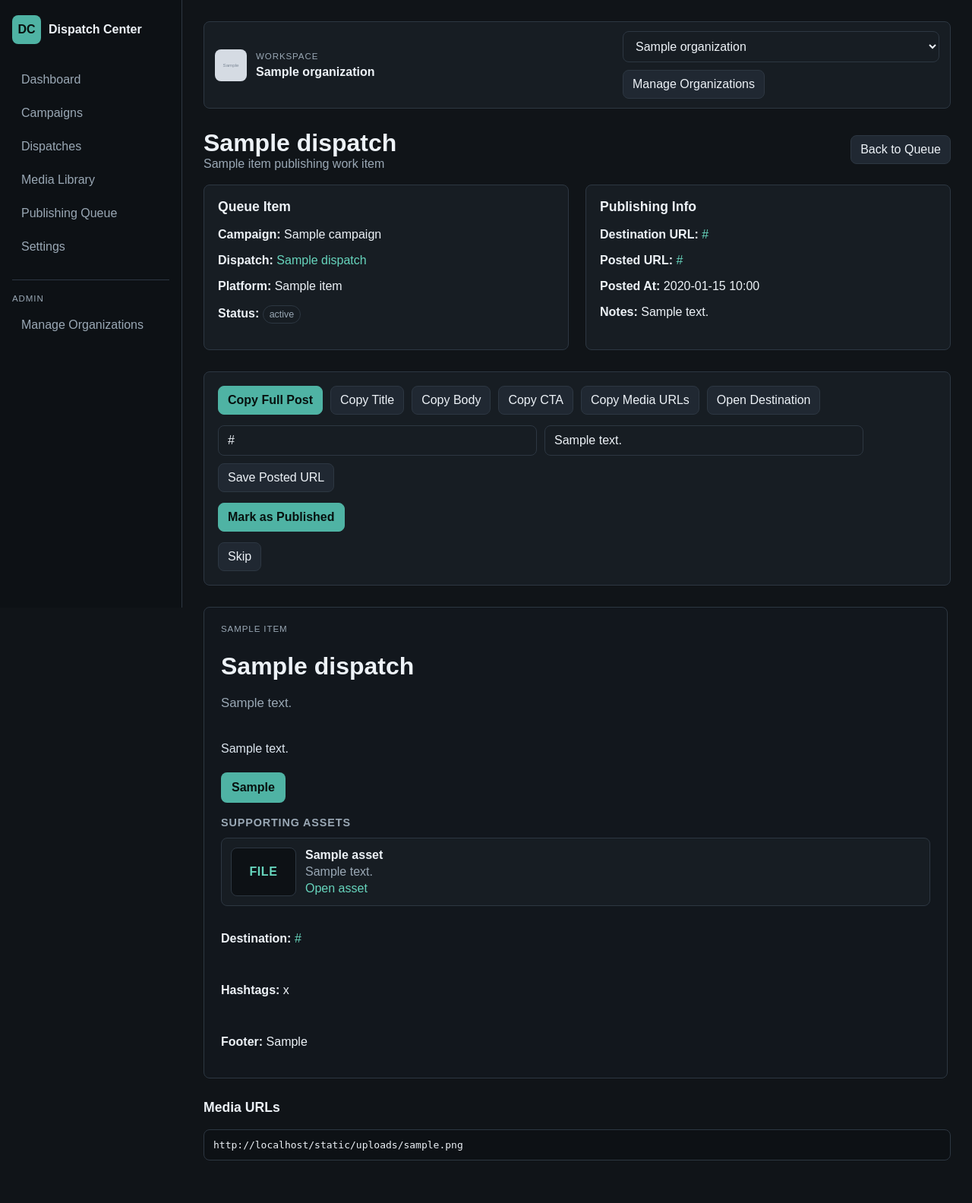
After one commit to johnrcash-cyber/dispatch-center, a Flask app: page /queue/1 in a window 1280 px wide. The commit adds this page. Shown: the whole page at 76% size. Run offline with Flask 3, Linux system fonts and the light colour scheme; tables that the repository leaves empty hold one stand-in row (values such as "Sample post"); grey boxes marked "Sample" are stand-in pictures.

Commit message:
afterimage addition

```diff
--- a/dispatch_center/routes/queue.py
+++ b/dispatch_center/routes/queue.py
@@ -14,10 +14,24 @@ queue_bp = Blueprint("queue", __name__, url_prefix="/queue")
 def publishing_queue():
     queue_items = (
         publishing_queue_query()
-        .order_by(PublishingQueueItem.updated_at.desc())
+        .order_by(PublishingQueueItem.created_at.desc())
         .all()
     )
     return render_template("queue/list.html", queue_items=queue_items)
+
+
+@queue_bp.route("/<int:item_id>")
+def queue_item_detail(item_id):
+    item = publishing_queue_query().filter(PublishingQueueItem.id == item_id).first_or_404()
+    media_urls, media_groups = build_media_context(item)
+    full_post = build_full_post(item, media_urls)
+    return render_template(
+        "queue/detail.html",
+        item=item,
+        media_urls=media_urls,
+        media_groups=media_groups,
+        full_post=full_post,
+    )
 
 
 @queue_bp.route("/<int:item_id>/publish", methods=["POST"])
@@ -30,7 +44,7 @@ def mark_published(item_id):
     db.session.commit()
     # Future publishing automation or webhook callbacks can write richer history here.
     flash(f"{item.platform_name} marked as published.", "success")
-    return redirect(url_for("queue.publishing_queue"))
+    return redirect(url_for("queue.queue_item_detail", item_id=item.id))
 
 
 @queue_bp.route("/<int:item_id>/save", methods=["POST"])
@@ -40,7 +54,7 @@ def save_posted_url(item_id):
     item.notes = form_text(request.form, "notes") or item.notes
     db.session.commit()
     flash(f"{item.platform_name} queue item saved.", "success")
-    return redirect(url_for("queue.publishing_queue"))
+    return redirect(url_for("queue.queue_item_detail", item_id=item.id))
 
 
 @queue_bp.route("/<int:item_id>/skip", methods=["POST"])
@@ -50,4 +64,64 @@ def skip_item(item_id):
     item.notes = form_text(request.form, "notes") or item.notes
     db.session.commit()
     flash(f"{item.platform_name} skipped.", "success")
-    return redirect(url_for("queue.publishing_queue"))
+    return redirect(url_for("queue.queue_item_detail", item_id=item.id))
+
+
+def build_media_context(item):
+    usage_order = [
+        "Hero Image",
+        "Banner",
+        "Thumbnail",
+        "Gallery",
+        "Video",
+        "Audio",
+        "Attachment",
+        "Supporting Asset",
+        "Logo",
+    ]
+    groups = {usage_type: [] for usage_type in usage_order}
+    urls = []
+    seen_asset_ids = set()
+    seen_urls = set()
+
+    for link in item.dispatch.media_links:
+        asset = link.media_asset
+        url = media_asset_url(asset, external=True)
+        if url and url not in seen_urls:
+            urls.append(url)
+            seen_urls.add(url)
+
+        if asset.id in seen_asset_ids:
+            continue
+        seen_asset_ids.add(asset.id)
+
+        usage_type = link.usage_type if link.usage_type in groups else "Supporting Asset"
+        groups[usage_type].append(link)
+
+    return urls, groups
+
+
+def build_full_post(item, media_urls):
+    parts = [
+        item.dispatch.title,
+        item.dispatch.summary,
+        item.dispatch.primary_body,
+        item.dispatch.call_to_action,
+        item.destination_url,
+    ]
+    if media_urls:
+        parts.append("\n".join(media_urls))
+    if item.platform_setting:
+        parts.extend(
+            [
+                item.platform_setting.default_hashtags,
+                item.platform_setting.default_footer,
+            ]
+        )
+    return "\n\n".join(part.strip() for part in parts if part and part.strip())
+
+
+def media_asset_url(asset, external=False):
+    if asset.filename:
+        return url_for("static", filename=f"uploads/{asset.filename}", _external=external)
+    return asset.url or ""
--- a/dispatch_center/static/styles.css
+++ b/dispatch_center/static/styles.css
@@ -121,6 +121,32 @@ pre { background: #0d1115; border: 1px solid var(--line); border-radius: var(--r
 .section-note { margin: 0; color: var(--muted); }
 .queue-list { display: grid; gap: 16px; }
 .publish-form input { max-width: 420px; }
+.empty-panel {
+    border: 1px solid var(--line);
+    border-radius: var(--radius);
+    background: var(--panel);
+    padding: 22px;
+    display: grid;
+    gap: 14px;
+    justify-items: start;
+}
+.empty-panel p { margin: 0; color: var(--muted); }
+.queue-workbench {
+    border: 1px solid var(--line);
+    border-radius: var(--radius);
+    background: var(--panel);
+    padding: 18px;
+    display: grid;
+    gap: 14px;
+    margin-bottom: 28px;
+}
+.queue-detail-preview,
+.media-url-panel {
+    margin-bottom: 28px;
+}
+.queue-final-preview {
+    max-width: 1040px;
+}
 .organization-picker { display: grid; grid-template-columns: repeat(auto-fill, minmax(260px, 1fr)); gap: 16px; }
 .organization-card {
     display: grid;
--- /dev/null
+++ b/dispatch_center/templates/queue/detail.html
@@ -0,0 +1,209 @@
+{% extends "base.html" %}
+{% from "macros.html" import status_badge %}
+{% block title %}{{ item.dispatch.title }} | Publishing Queue | Dispatch Center{% endblock %}
+{% block content %}
+{% macro asset_url(asset) -%}
+    {{ url_for('static', filename='uploads/' ~ asset.filename) if asset.filename else asset.url }}
+{%- endmacro %}
+
+{% macro image_figure(link, class_name="") %}
+    {% set asset = link.media_asset %}
+    {% set url = asset_url(asset)|trim %}
+    {% if url and asset.asset_type == "Image" %}
+        <figure class="{{ class_name }}">
+            <img src="{{ url }}" alt="{{ asset.alt_text or asset.title }}">
+            <figcaption>{{ asset.title }}</figcaption>
+        </figure>
+    {% endif %}
+{% endmacro %}
+
+{% macro linked_asset(link) %}
+    {% set asset = link.media_asset %}
+    {% set url = asset_url(asset)|trim %}
+    <div class="preview-asset-row">
+        <span class="asset-icon">
+            {% if asset.asset_type == "Video" %}VID
+            {% elif asset.asset_type == "Audio" %}AUD
+            {% elif asset.asset_type == "Document" %}DOC
+            {% elif asset.asset_type == "External Link" %}URL
+            {% else %}FILE
+            {% endif %}
+        </span>
+        <div>
+            <strong>{{ asset.title }}</strong>
+            <p>{{ link.notes or asset.alt_text or asset.original_filename or asset.url or "" }}</p>
+            {% if url %}<a href="{{ url }}" target="_blank">Open asset</a>{% endif %}
+        </div>
+    </div>
+{% endmacro %}
+
+<header class="page-header">
+    <div>
+        <h1>{{ item.dispatch.title }}</h1>
+        <p class="section-note">{{ item.platform_name }} publishing work item</p>
+    </div>
+    <a class="button" href="{{ url_for('queue.publishing_queue') }}">Back to Queue</a>
+</header>
+
+<section class="detail-grid">
+    <div>
+        <h2>Queue Item</h2>
+        <p><strong>Campaign:</strong> {{ item.dispatch.campaign.name }}</p>
+        <p><strong>Dispatch:</strong> <a href="{{ url_for('dispatches.detail_dispatch', dispatch_id=item.dispatch.id) }}">{{ item.dispatch.title }}</a></p>
+        <p><strong>Platform:</strong> {{ item.platform_name }}</p>
+        <p><strong>Status:</strong> {{ status_badge(item.status) }}</p>
+    </div>
+    <div>
+        <h2>Publishing Info</h2>
+        <p><strong>Destination URL:</strong> {% if item.destination_url %}<a href="{{ item.destination_url }}" target="_blank">{{ item.destination_url }}</a>{% else %}None{% endif %}</p>
+        <p><strong>Posted URL:</strong> {% if item.posted_url %}<a href="{{ item.posted_url }}" target="_blank">{{ item.posted_url }}</a>{% else %}Not posted{% endif %}</p>
+        <p><strong>Posted At:</strong> {{ item.posted_at.strftime("%Y-%m-%d %H:%M") if item.posted_at else "" }}</p>
+        <p><strong>Notes:</strong> {{ item.notes or "" }}</p>
+    </div>
+</section>
+
+<section class="queue-workbench">
+    <div class="copy-grid">
+        <button class="button primary" data-copy="{{ full_post }}">Copy Full Post</button>
+        <button class="button" data-copy="{{ item.dispatch.title }}">Copy Title</button>
+        <button class="button" data-copy="{{ item.dispatch.primary_body or '' }}">Copy Body</button>
+        <button class="button" data-copy="{{ item.dispatch.call_to_action or '' }}">Copy CTA</button>
+        <button class="button" data-copy="{{ media_urls|join('\n') }}">Copy Media URLs</button>
+        {% if item.destination_url %}<a class="button" href="{{ item.destination_url }}" target="_blank">Open Destination</a>{% endif %}
+    </div>
+
+    <form method="post" action="{{ url_for('queue.save_posted_url', item_id=item.id) }}" class="publish-form">
+        <input type="url" name="posted_url" value="{{ item.posted_url or '' }}" placeholder="Posted URL">
+        <input type="text" name="notes" value="{{ item.notes or '' }}" placeholder="Notes">
+        <button class="button" type="submit">Save Posted URL</button>
+    </form>
+
+    {% if item.status != "Published" %}
+        <form method="post" action="{{ url_for('queue.mark_published', item_id=item.id) }}" class="publish-form">
+            <input type="hidden" name="posted_url" value="{{ item.posted_url or '' }}">
+            <input type="hidden" name="notes" value="{{ item.notes or '' }}">
+            <button class="button primary" type="submit">Mark as Published</button>
+        </form>
+    {% endif %}
+
+    {% if item.status not in ["Published", "Skipped"] %}
+        <form method="post" action="{{ url_for('queue.skip_item', item_id=item.id) }}" class="publish-form">
+            <input type="hidden" name="notes" value="{{ item.notes or '' }}">
+            <button class="button" type="submit">Skip</button>
+        </form>
+    {% endif %}
+</section>
+
+<section class="queue-detail-preview">
+    <article class="dispatch-preview-card queue-final-preview">
+        <p class="eyebrow">{{ item.platform_name }}</p>
+
+        {% for link in media_groups["Hero Image"] %}
+            {{ image_figure(link, "preview-hero") }}
+        {% endfor %}
+
+        {% for link in media_groups["Banner"] %}
+            {{ image_figure(link, "preview-banner") }}
+        {% endfor %}
+
+        <header class="preview-title-row">
+            {% for link in media_groups["Thumbnail"] %}
+                {{ image_figure(link, "preview-thumbnail") }}
+            {% endfor %}
+            <div>
+                <h1>{{ item.dispatch.title }}</h1>
+                {% if item.dispatch.summary %}<p class="preview-summary">{{ item.dispatch.summary }}</p>{% endif %}
+            </div>
+        </header>
+
+        {% if item.dispatch.primary_body %}
+            <div class="preview-body">{{ item.dispatch.primary_body }}</div>
+        {% endif %}
+
+        {% if item.dispatch.call_to_action %}
+            <div class="preview-cta">{{ item.dispatch.call_to_action }}</div>
+        {% endif %}
+
+        {% if media_groups["Gallery"] %}
+            <section class="preview-block">
+                <h3>Media Gallery</h3>
+                <div class="preview-gallery">
+                    {% for link in media_groups["Gallery"] %}
+                        {{ image_figure(link, "preview-gallery-item") }}
+                    {% endfor %}
+                </div>
+            </section>
+        {% endif %}
+
+        {% if media_groups["Supporting Asset"] %}
+            <section class="preview-block">
+                <h3>Supporting Assets</h3>
+                <div class="preview-stack">
+                    {% for link in media_groups["Supporting Asset"] %}
+                        {{ linked_asset(link) }}
+                    {% endfor %}
+                </div>
+            </section>
+        {% endif %}
+
+        {% if media_groups["Video"] %}
+            <section class="preview-block">
+                <h3>Video</h3>
+                <div class="preview-stack">
+                    {% for link in media_groups["Video"] %}
+                        {% set url = asset_url(link.media_asset)|trim %}
+                        {% if link.media_asset.filename and url %}
+                            <video controls src="{{ url }}"></video>
+                        {% else %}
+                            {{ linked_asset(link) }}
+                        {% endif %}
+                    {% endfor %}
+                </div>
+            </section>
+        {% endif %}
+
+        {% if media_groups["Audio"] %}
+            <section class="preview-block">
+                <h3>Audio</h3>
+                <div class="preview-stack">
+                    {% for link in media_groups["Audio"] %}
+                        {% set url = asset_url(link.media_asset)|trim %}
+                        {% if link.media_asset.filename and url %}
+                            <div class="preview-audio">
+                                <strong>{{ link.media_asset.title }}</strong>
+                                <audio controls src="{{ url }}"></audio>
+                            </div>
+                        {% else %}
+                            {{ linked_asset(link) }}
+                        {% endif %}
+                    {% endfor %}
+                </div>
+            </section>
+        {% endif %}
+
+        {% if media_groups["Attachment"] %}
+            <section class="preview-block">
+                <h3>Attachments</h3>
+                <div class="preview-stack">
+                    {% for link in media_groups["Attachment"] %}
+                        {{ linked_asset(link) }}
+                    {% endfor %}
+                </div>
+            </section>
+        {% endif %}
+
+        {% if item.destination_url %}<p><strong>Destination:</strong> <a href="{{ item.destination_url }}" target="_blank">{{ item.destination_url }}</a></p>{% endif %}
+        {% if item.platform_setting and item.platform_setting.default_hashtags %}<p><strong>Hashtags:</strong> {{ item.platform_setting.default_hashtags }}</p>{% endif %}
+        {% if item.platform_setting and item.platform_setting.default_footer %}<p><strong>Footer:</strong> {{ item.platform_setting.default_footer }}</p>{% endif %}
+    </article>
+</section>
+
+{% if media_urls %}
+<section class="media-url-panel">
+    <div class="section-header">
+        <h2>Media URLs</h2>
+    </div>
+    <pre>{{ media_urls|join('\n') }}</pre>
+</section>
+{% endif %}
+{% endblock %}
```
Also changed, not shown: dispatch_center/templates/queue/list.html (+48 -57 lines).
